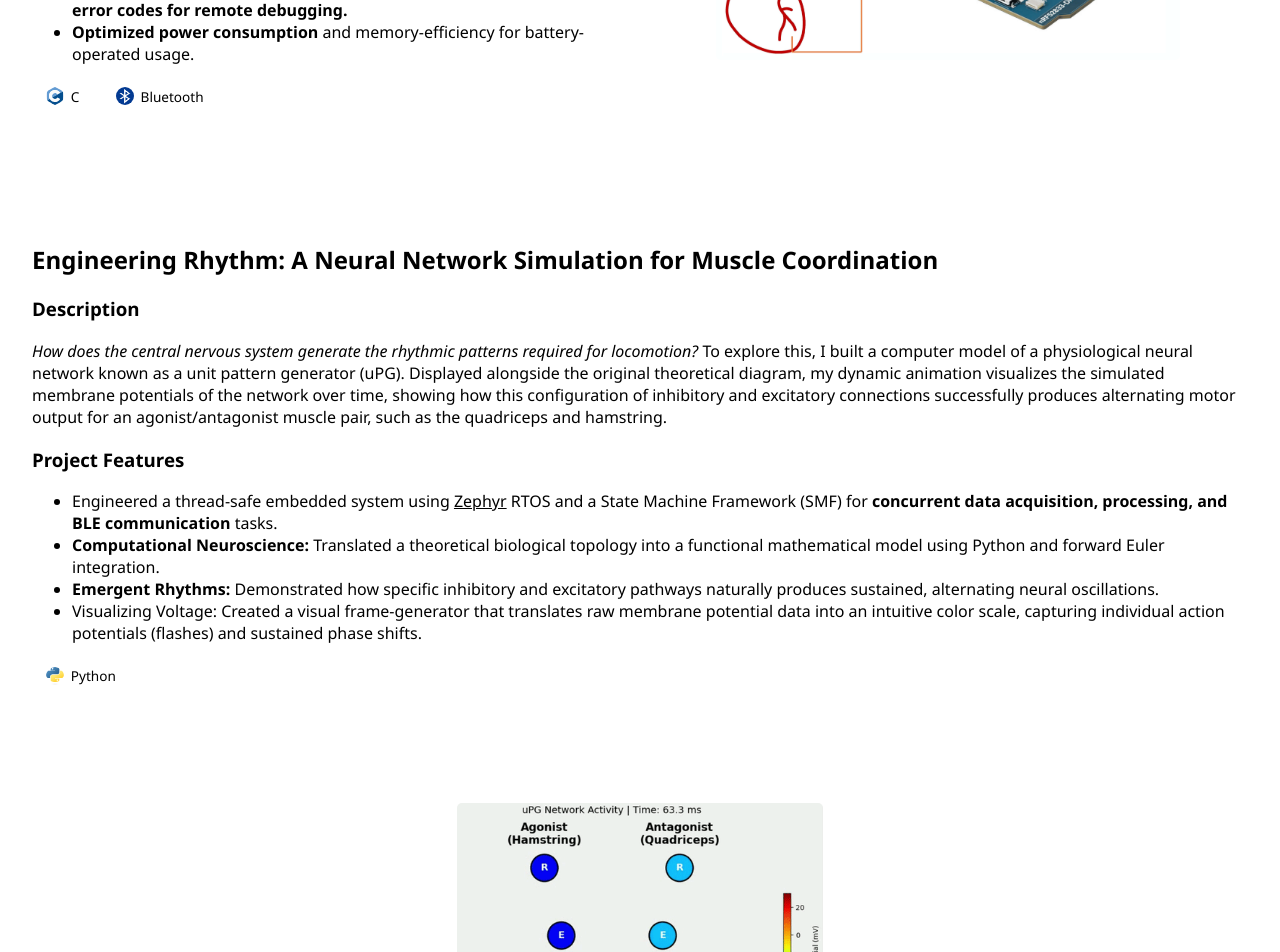
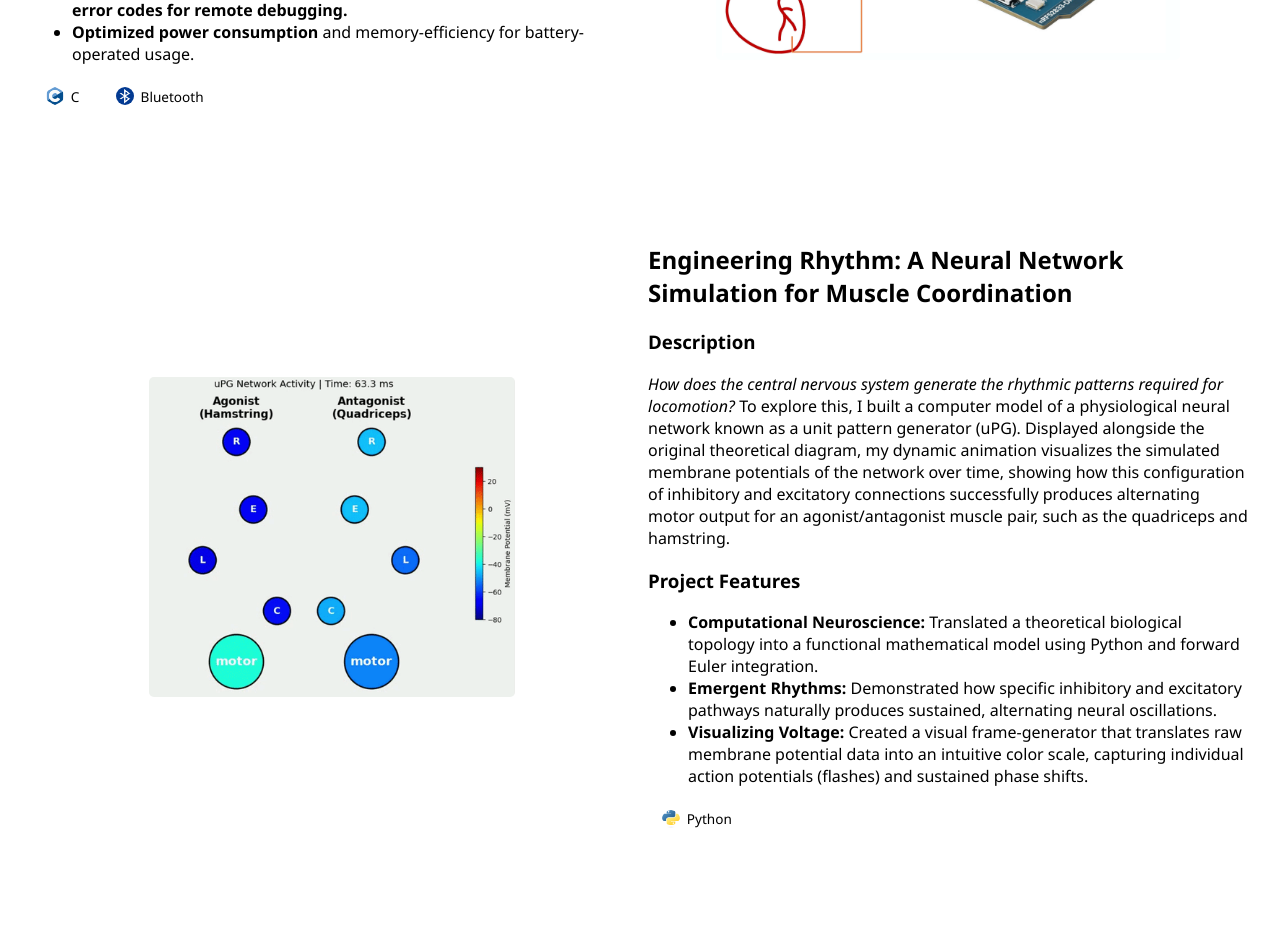
Before and after one commit to sajjy/sajan_patel_duke_bme, a Jekyll site: the page built from index.md, in a window 1280 px wide. Shown: the part 1467-2419 px from the top of the page. Built offline with Jekyll 4.4.1, drawn with Linux system fonts in a browser that asks for light colours.

Commit message:
Update layout

```diff
--- a/_layouts/default.html
+++ b/_layouts/default.html
@@ -118,16 +118,13 @@
         <h3>Project Features</h3>
         <ul>
           <li>
-            Engineered a thread-safe embedded system using <a href="https://www.zephyrproject.org/">Zephyr</a> RTOS and a State Machine Framework (SMF)
-            for <strong>concurrent data acquisition, processing, and BLE communication</strong> tasks.</li>
-          <li>
             <strong>Computational Neuroscience:</strong>
             Translated a theoretical biological topology into a functional mathematical model using Python and forward Euler integration.</li>
           <li>
             <strong>Emergent Rhythms:</strong>
             Demonstrated how specific inhibitory and excitatory pathways naturally produces sustained, alternating neural oscillations.</li>
           <li>
-            <strong></strong>Visualizing Voltage:</strong>
+            <strong>Visualizing Voltage:</strong>
             Created a visual frame-generator that translates raw membrane potential data into an intuitive color scale,
             capturing individual action potentials (flashes) and sustained phase shifts.</li>
         </ul>
@@ -137,12 +134,12 @@
             Python
           </span>
         </div>
-        </div>
       </div>
       <div class="project-image">
-        <img id="project-5-images" src="{{ '/assets/project-images/pattern_generator/animation.gif' | relative_url }}" alt="Project5_image">
+        <img id="project-8-images" src="{{ '/assets/project-images/pattern_generator/animation.gif' | relative_url }}" alt="Project8_image">
       </div>
     </div>
+
 
     <div class="project-card">
       <div class="project-text">
--- a/assets/style.css
+++ b/assets/style.css
@@ -257,6 +257,15 @@ html {
 }
 
 #project-6-images {
+  height: 320px;
+  width: auto;
+  object-fit: cover;
+  border-radius: 5px;
+  display: block;
+  margin: 0 auto;
+}
+
+#project-8-images {
   height: 320px;
   width: auto;
   object-fit: cover;
```
